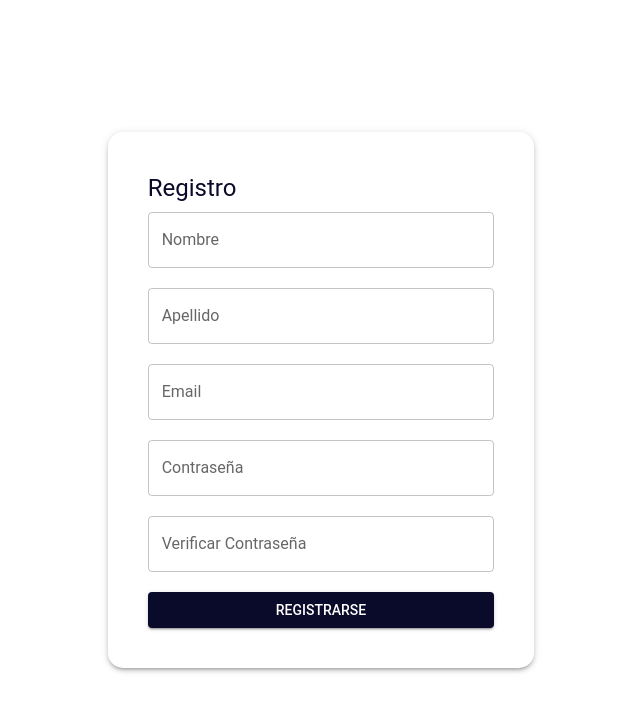
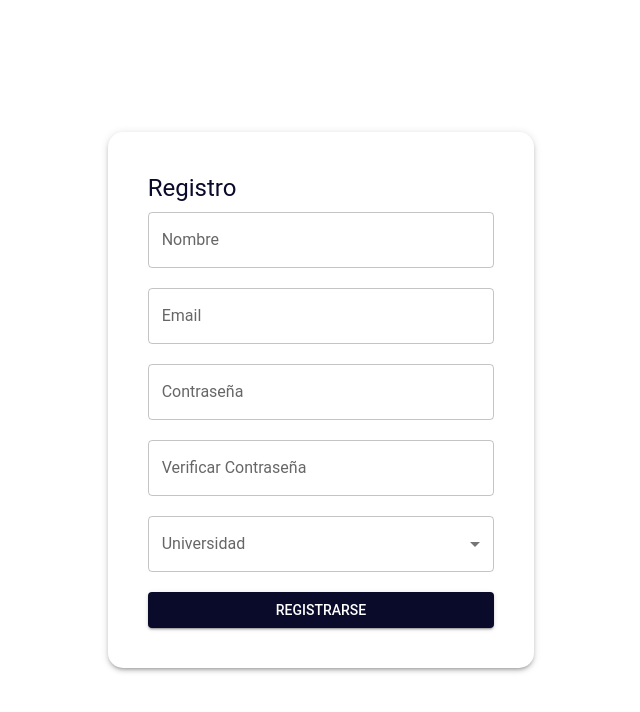
Before and after one commit to nicolascruzi/unicar-frontend, a React (Create React App) app: page /signup in a window 1280 px wide. Shown: the top 712 px of the page, without its empty margins (319-959 px from the left). Built offline with nearby package versions, Linux system fonts and the light colour scheme.

Commit message:
feat(login): ready login, register and new routes

```diff
--- a/package.json
+++ b/package.json
@@ -8,6 +8,8 @@
     "@mui/icons-material": "^5.15.19",
     "@mui/lab": "^5.0.0-alpha.170",
     "@mui/material": "^5.15.19",
+    "js-cookie": "^3.0.1",
+    "axios": "^1.5.1",
     "@testing-library/jest-dom": "^5.17.0",
     "@testing-library/react": "^13.4.0",
     "@testing-library/user-event": "^13.5.0",
--- /dev/null
+++ b/src/components/AlertBox.jsx
@@ -0,0 +1,22 @@
+import React, { useState } from 'react';
+import { Snackbar, Alert } from "@mui/material";
+
+function AlertBox({ severity, messageAlert, setOpenAlert, openAlert, hideDuration }) {
+
+  const handleCloseAlert = (event, reason) => {
+    if (reason === 'clickaway') {
+      return;
+    }
+    setOpenAlert(false);
+  };
+
+  return (
+    <Snackbar open={openAlert} autoHideDuration={hideDuration} onClose={handleCloseAlert} anchorOrigin={{ vertical: 'top', horizontal: 'right' }}>
+        <Alert severity={severity} sx={{ width: '100%' }}>
+            {messageAlert}
+        </Alert>
+    </Snackbar>
+  );
+}
+
+export default AlertBox;
--- a/src/components/Login/LoginForm.js
+++ b/src/components/Login/LoginForm.js
@@ -1,17 +1,74 @@
-import React from 'react';
+import React,  { useState } from 'react';
 import { Typography, TextField, Button, Paper, Box } from '@mui/material';
 import { useNavigate } from 'react-router-dom';
-import { useAuth } from '../../contexts/AuthContext';
+import axios from 'axios';
+import Cookies from 'js-cookie';
+import AlertBox from '../AlertBox';
 
-export default function LoginForm() {
+axios.defaults.withCredentials = true;
+
+export default function LoginForm( { loginToApp }) {
   const navigate = useNavigate();
-  const { login } = useAuth();
+  const [email, setEmail] = useState('');
+  const [password, setPassword] = useState('');
+  const [openErrorAlert, setOpenErrorAlert] = useState(false);
+  const [messageAlert, setMessageAlert] = useState("");
+
 
   const handleLogin = () => {
-    // Lógica de autenticación aquí
-    login();
     navigate('/trips');
   };
+
+
+
+  function logoutPreviousSession() {
+    axios.post(process.env.REACT_APP_URL + 'logout/', null,
+      {
+        headers: {
+          'X-CSRFToken': Cookies.get('csrftoken')
+        },
+        withCredentials: true
+      }
+    ).then(res => {
+      console.log(res.data)
+      localStorage.clear()
+      loginNewUser();
+    }
+    ).catch(err => {
+      console.log(err)
+      loginNewUser();
+    }
+    );
+  }
+
+  const handleSubmit = (e) => {
+    e.preventDefault();
+    logoutPreviousSession();
+  }
+
+  const loginNewUser = () => {
+    axios.post(process.env.REACT_APP_URL + 'login/',
+      {
+        "email": email,
+        "password": password
+      }
+    ).then(res => {
+
+      console.log(res.data)
+      loginToApp(res.data);
+      navigate('/trips');
+    }
+    ).catch(err => {
+      if (err.response) {
+        setMessageAlert("Credenciales Inválidas");
+      } else {
+        setMessageAlert("Hubo un error al iniciar sesión");
+      }
+      setOpenErrorAlert(true);
+      console.log(err)
+    }
+    );
+  }
 
   return (
     <Box sx={{ display: 'flex', justifyContent: 'center', alignItems: 'center', height: '100vh' }}>
@@ -20,13 +77,14 @@ export default function LoginForm() {
           <Typography variant="h5" gutterBottom>
             Iniciar Sesión
           </Typography>
-          <TextField label="Nombre de usuario" variant="outlined" fullWidth style={{ marginBottom: '20px' }} />
-          <TextField label="Contraseña" type="password" variant="outlined" fullWidth style={{ marginBottom: '20px' }} />
-          <Button variant="contained" color="primary" fullWidth onClick={handleLogin}>
+          <TextField label="Correo electrónico" variant="outlined" value={email} onChange={(e) => setEmail(e.target.value)} fullWidth style={{ marginBottom: '20px' }} />
+          <TextField label="Contraseña" type="password" variant="outlined" onChange={(e) => setPassword(e.target.value)} value={password} fullWidth style={{ marginBottom: '20px' }} />
+          <Button variant="contained" color="primary" fullWidth onClick={(e) => handleSubmit(e)}>
             Iniciar Sesión
           </Button>
         </>
       </Paper>
+      <AlertBox severity="error" messageAlert={messageAlert} setOpenAlert={setOpenErrorAlert} openAlert={openErrorAlert} hideDuration={6000} />
     </Box>
   );
 }
--- a/src/components/SignUp/SignUpForm.js
+++ b/src/components/SignUp/SignUpForm.js
@@ -1,17 +1,78 @@
 import React, { useState } from 'react';
-import { Typography, TextField, Button, Paper, Grid } from '@mui/material';
+import { Typography, TextField, Button, Paper, Grid, MenuItem, Select, InputLabel, FormControl } from '@mui/material';
 import { useNavigate } from 'react-router-dom';
 import { useAuth } from '../../contexts/AuthContext';
+import AlertBox from '../AlertBox';
+import axios from 'axios';
+import Cookies from 'js-cookie';
+
 
 export default function SignUpForm() {
   const navigate = useNavigate();
-  const { login } = useAuth();
+  const [name, setName] = useState('');
+  const [email, setEmail] = useState('');
+  const [password, setPassword] = useState('');
+  const [verifyPassword, setVerifyPassword] = useState('');
+  const [university, setUniversity] = useState('');
+  const [openErrorAlert, setOpenErrorAlert] = useState(false);
+  const [messageAlert, setMessageAlert] = useState("");
+  const [openSuccessAlert, setOpenSuccessrAlert] = useState(false);
+
+
+
+  const checkPasswords = () => {
+    if (password === verifyPassword) {
+      return true;
+    }
+    setMessageAlert("Las contraseñas no coinciden");
+    setOpenErrorAlert(true);
+    return false;
+  }
+
+  const checkFields = () => {
+    if (name && email && password && verifyPassword && university) {
+      return true;
+    }
+    setMessageAlert("Por favor, complete todos los campos");
+    setOpenErrorAlert(true);
+    return false;
+  }
+
+  const checkEmail = () => {
+    if (email.includes('@')) {
+      return true;
+    }
+    setMessageAlert("Por favor, ingrese un email válido");
+    setOpenErrorAlert(true);
+    return false;
+  }
+  // const { login } = useAuth();
 
   const handleSignUp = () => {
-    // Lógica de registro aquí
-    login();
-    navigate('/trips');
+    if (checkFields() && checkPasswords() && checkEmail()) {
+      axios.post(process.env.REACT_APP_URL + 'register/', {
+        "name": name,
+        "email": email,
+        "password": password,
+        "university": university
+
+      }, {
+        headers: {
+          'X-CSRFToken': Cookies.get('csrftoken')
+        },
+        withCredentials: true
+      }
+    ).then(res => {
+      console.log(res.data)
+      setOpenSuccessrAlert(true);
+      navigate('/login');
+    }).catch(err => {
+      console.log(err)
+      setMessageAlert("Hubo un error al crear el usuario");
+      setOpenErrorAlert(true);
+    });
   };
+}
 
   return (
     <Grid container justifyContent="center" alignItems="center" style={{ minHeight: '100vh' }}>
@@ -21,17 +82,68 @@ export default function SignUpForm() {
             <Typography variant="h5" gutterBottom>
               Registro
             </Typography>
-            <TextField label="Nombre" variant="outlined" fullWidth style={{ marginBottom: '20px' }} />
-            <TextField label="Apellido" variant="outlined" fullWidth style={{ marginBottom: '20px' }} />
-            <TextField label="Email" type="email" variant="outlined" fullWidth style={{ marginBottom: '20px' }} />
-            <TextField label="Contraseña" type="password" variant="outlined" fullWidth style={{ marginBottom: '20px' }} />
-            <TextField label="Verificar Contraseña" type="password" variant="outlined" fullWidth style={{ marginBottom: '20px' }} />
+            <TextField
+              label="Nombre"
+              variant="outlined"
+              fullWidth
+              style={{ marginBottom: '20px' }}
+              name="firstName"
+              value={name}
+              onChange={(e) => setName(e.target.value)}
+            />
+            <TextField
+              label="Email"
+              type="email"
+              variant="outlined"
+              fullWidth
+              style={{ marginBottom: '20px' }}
+              name="email"
+              value={email}
+              onChange={(e) => setEmail(e.target.value)}
+            />
+            <TextField
+              label="Contraseña"
+              type="password"
+              variant="outlined"
+              fullWidth
+              style={{ marginBottom: '20px' }}
+              name="password"
+              value={password}
+              onChange={(e) => setPassword(e.target.value)}
+            />
+            <TextField
+              label="Verificar Contraseña"
+              type="password"
+              variant="outlined"
+              fullWidth
+              style={{ marginBottom: '20px' }}
+              name="password2"
+              value={verifyPassword}
+              onChange={(e) => setVerifyPassword(e.target.value)}
+            />
+            <FormControl variant="outlined" fullWidth style={{ marginBottom: '20px' }}>
+              <InputLabel id="university-label">Universidad</InputLabel>
+              <Select
+                labelId="university-label"
+                id="university"
+                name="university"
+                value={university}
+                onChange={(e) => setUniversity(e.target.value)}
+                label="Universidad"
+              >
+                <MenuItem value="PUC">Universidad Católica</MenuItem>
+                <MenuItem value="UCH">Universidad de Chile</MenuItem>
+                <MenuItem value="UANDES">Universidad de los Andes</MenuItem>
+              </Select>
+            </FormControl>
             <Button variant="contained" color="primary" fullWidth onClick={handleSignUp}>
               Registrarse
             </Button>
           </>
         </Paper>
       </Grid>
+      <AlertBox severity="error" messageAlert={messageAlert} setOpenAlert={setOpenErrorAlert} openAlert={openErrorAlert} hideDuration={6000} />
+      <AlertBox severity="success" messageAlert="Usuario creado exitosamente" setOpenAlert={setOpenSuccessrAlert} openAlert={openSuccessAlert} hideDuration={3000} />
     </Grid>
   );
 }
--- /dev/null
+++ b/src/utils/PrivateRoute.js
@@ -0,0 +1,11 @@
+import React from 'react';
+import { Navigate, Outlet } from 'react-router-dom';
+import Cookies from 'js-cookie';
+
+const PrivateRoute = () => {
+  const isAuthenticated = Cookies.get('sessionid') !== undefined && localStorage.getItem('user') !== null; // Check if sessionid cookie exists
+
+  return isAuthenticated ? <Outlet /> : <Navigate to="/" />;
+};
+
+export default PrivateRoute;
```
Also changed, not shown: src/App.js (+25 -18 lines), 1 other file (tests, documents, lock files or other folders).
